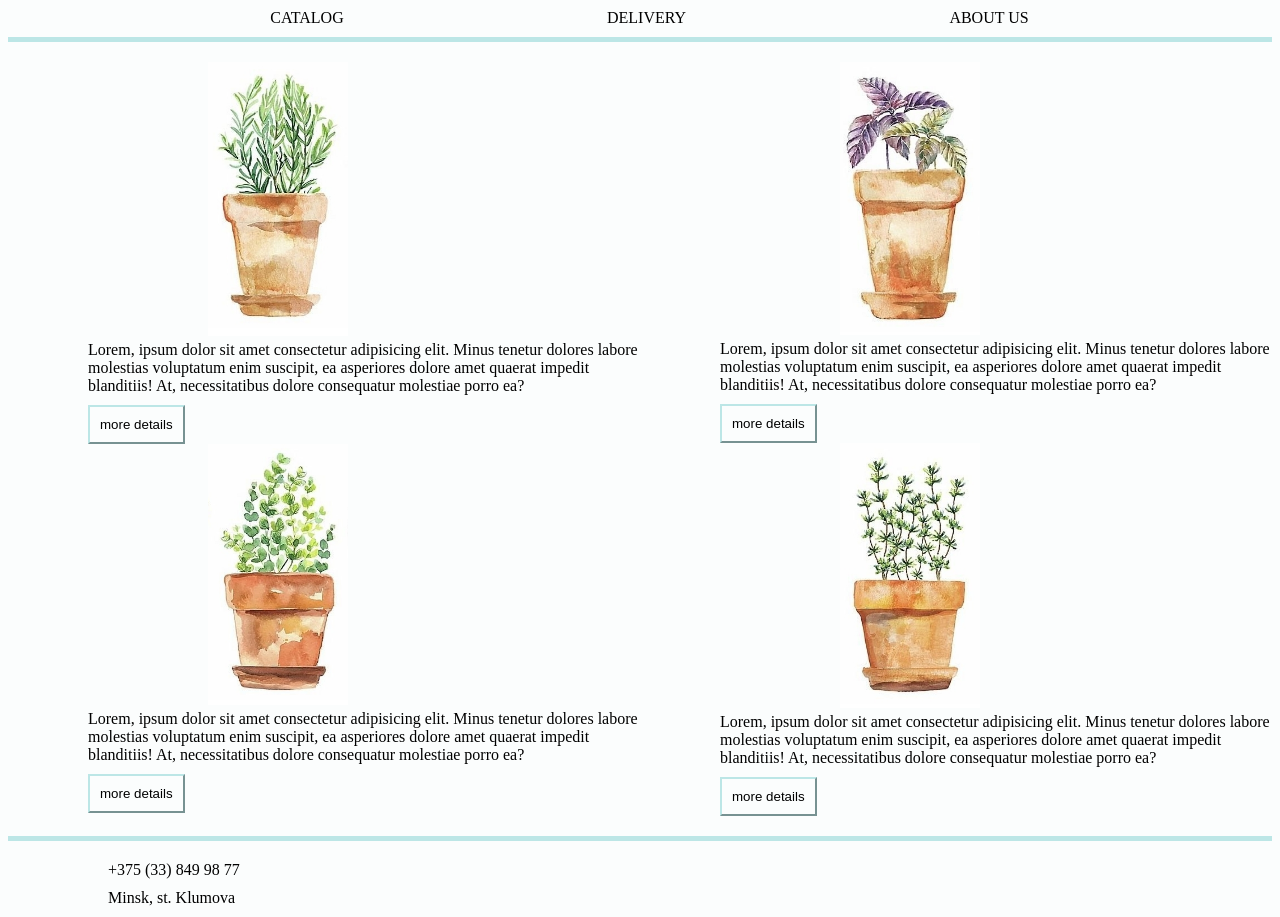
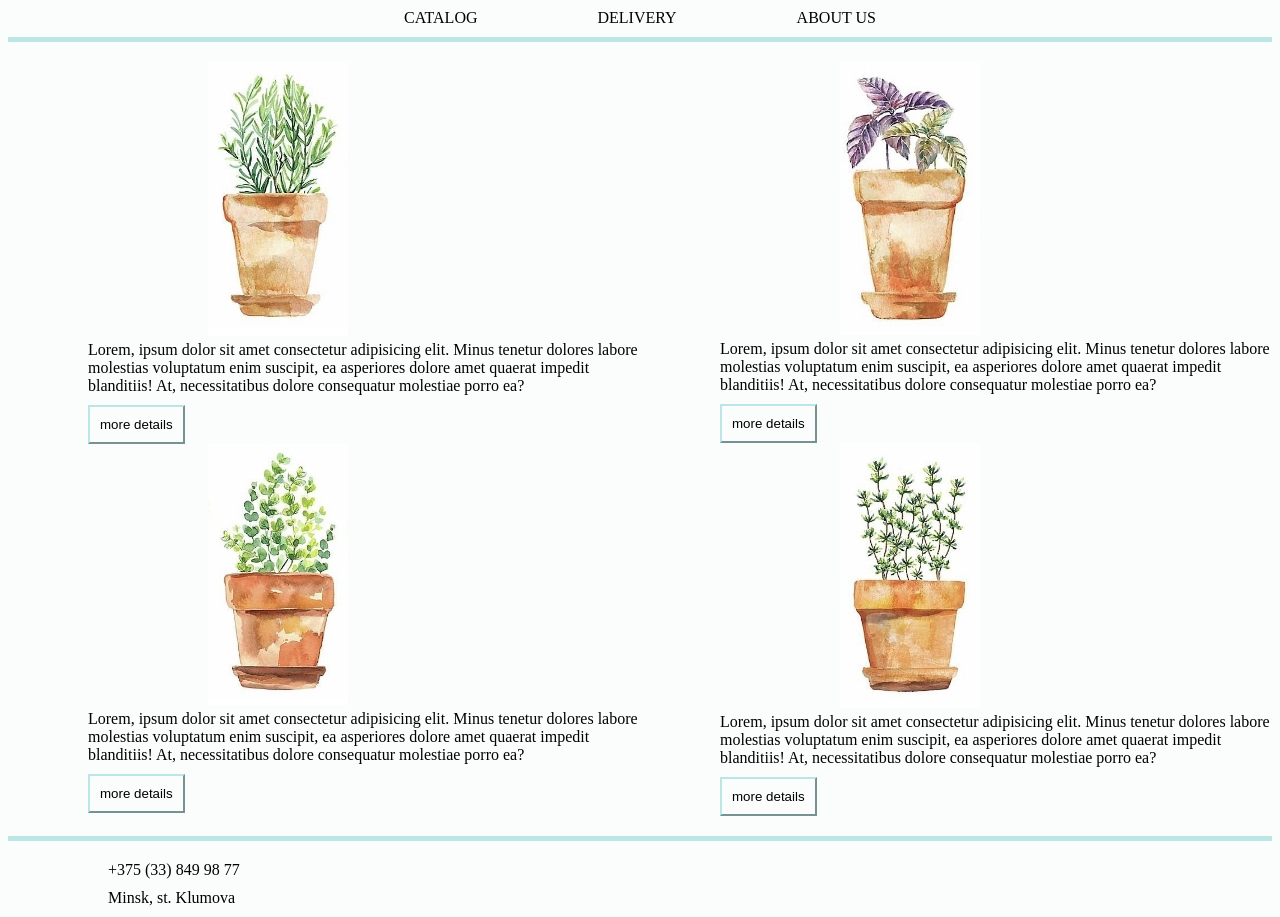
Before and after one commit to KorT56/Text11, a plain HTML site: page index.html in a window 1280 px wide. Drawn offline with Linux system fonts and the light colour scheme.

Commit message:
Add files via upload

```diff
--- a/css/style.css
+++ b/css/style.css
@@ -5,13 +5,15 @@
 .header{
     display:flex;
     flex-direction: row;
-    justify-content: space-evenly;
+    justify-content: center;
     margin-top: 10 %;
     height: auto;
 }
 
 .pr1, .pr2, .pr3 {
     text-transform: uppercase;
+    margin-left:60px;
+    margin-right:60px;
 }
 
 .line1 {
```
